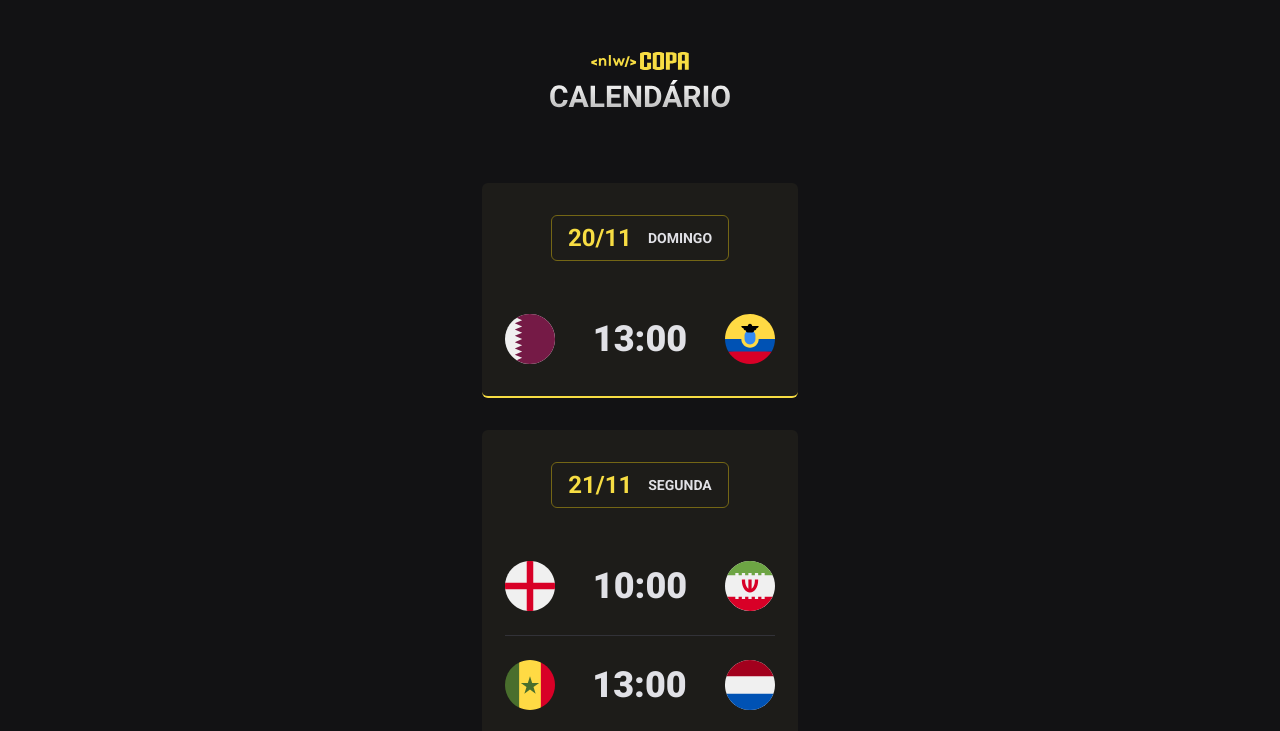
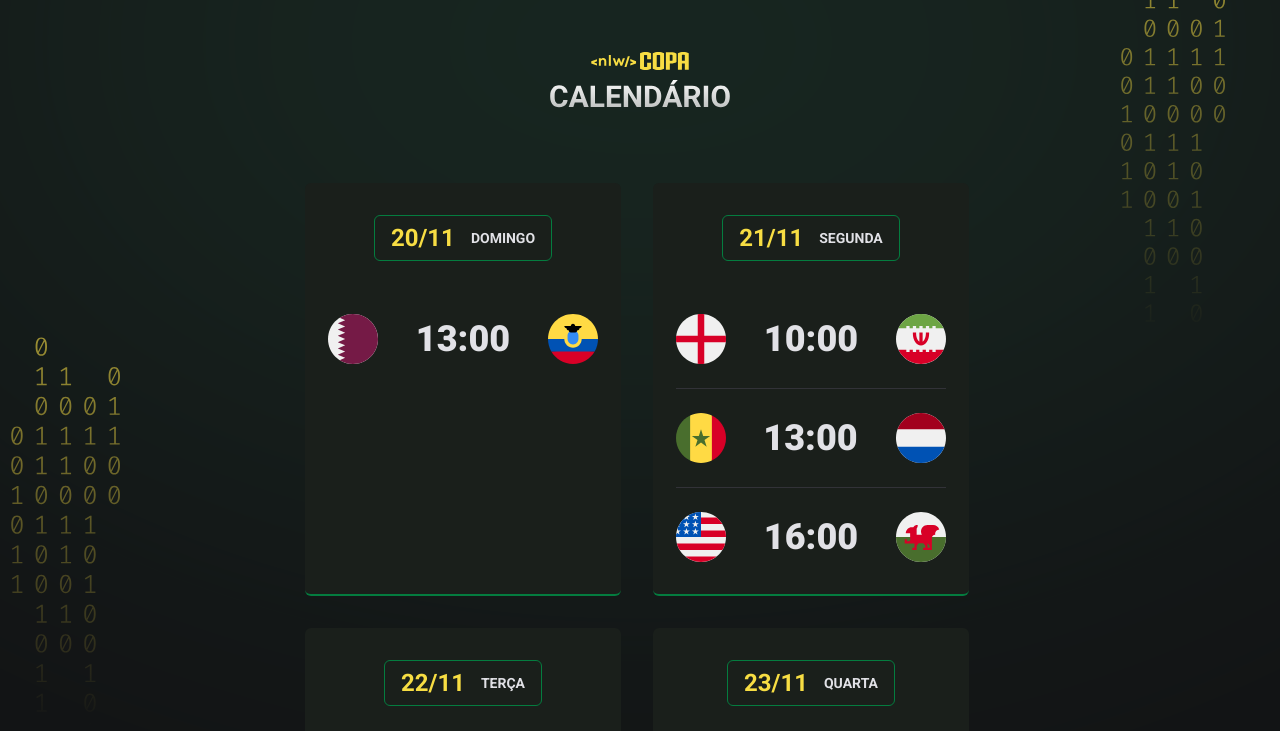
Before and after one commit to RMenegassi/NLW-Copa, a plain HTML site: page index.html in a window 1280 px wide. Shown: the top 731 px of the page. Drawn offline with Linux system fonts and the light colour scheme.

Commit message:
update: Style.css

```diff
--- a/style.css
+++ b/style.css
@@ -2,6 +2,27 @@
     margin:0;
     padding:0;
     box-sizing: border-box;
+}
+
+:root {
+    --card-color-primary: #f7dd43;
+    --card-title-border-color: #746615;
+    --card-bg-color: #1d1c19;
+    --background-image: url(./assets/bg-yellow.svg)
+}
+
+body.blue{
+    --card-color-primary: #338af3;
+    --card-title-border-color: #338af3;
+    --card-bg-color: #202024;
+    --background-image: url(./assets/bg-blue.svg)
+}
+
+body.green{
+    --card-color-primary: #047c3f;
+    --card-title-border-color: #047c3f;
+    --card-bg-color: #1a1f1b;
+    --background-image: url(./assets/bg-green.svg)
 }
 
 ul{
@@ -11,9 +32,10 @@ ul{
 body{
     height: 100vh;
     background-color: #121214;
-    background-image: url(./assets/bg.svg);
-    background-position-x: center;
-    background-position-y: 55.6%;
+    background-image: var(--background-image);
+    background-position: top center;
+    background-repeat: no-repeat;
+    background-size: cover;
 }
 
 body * {
@@ -22,7 +44,8 @@ body * {
 
 #app{
     width: fit-content;
-    margin: 52px auto;
+    margin: auto;
+    padding-top: 52px;
 }
 
 header{
@@ -39,8 +62,8 @@ header{
 .card{
     padding: 32px 23px;
     text-align: center;
-    background:  #1d1c19;
-    border-bottom: 2px solid #f7dd43;
+    background:  var(--card-bg-color);
+    border-bottom: 2px solid var(--card-color-primary);
     border-radius: 6px;
 }
 
@@ -50,14 +73,14 @@ header{
     justify-content: center;
     align-items: center;
     padding: 8px 16px;
-    border: 1px solid #746615;
+    border: 1px solid var(--card-title-border-color);
     border-radius: 6px;
 
     width: fit-content;
     margin-inline: auto;
     margin-bottom: 53px;
 
-    color: #F7DD43;
+    color: #f7dd43;
 }
 
 .card h2 span{
@@ -91,3 +114,36 @@ header{
     line-height: 125%;
     color: #E1E1E6;
 }
+
+.card h2:hover,.card ul li strong:hover, .card ul li img:hover{
+    transform: scale(1.1);
+}
+
+.card h2, .card ul li strong, .card ul li img{
+    transition: transform 0.3s;
+}
+
+.card{
+    opacity: 0;
+    animation: appear .2s forwards;
+}
+
+
+
+@keyframes appear{
+    0%{
+        transform: translateY(-50px);
+        opacity: 0;
+    }
+    100%{
+        opacity: 1;
+    }
+}
+
+@media (min-width: 400px){
+    #cards {
+        max-width: 670px;
+        flex-direction: row;
+        flex-wrap: wrap;
+    }
+}
```
